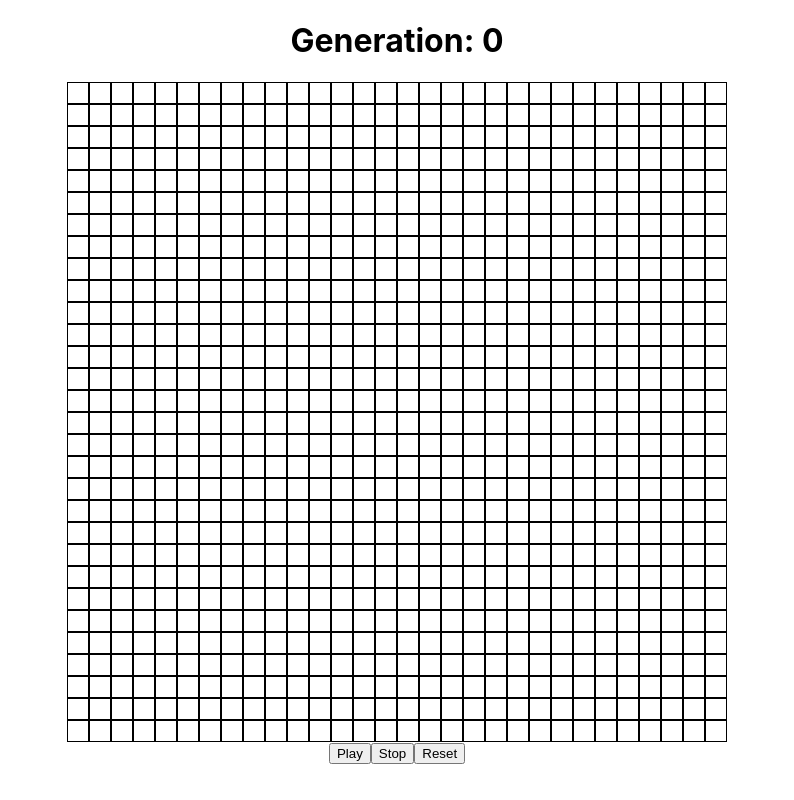
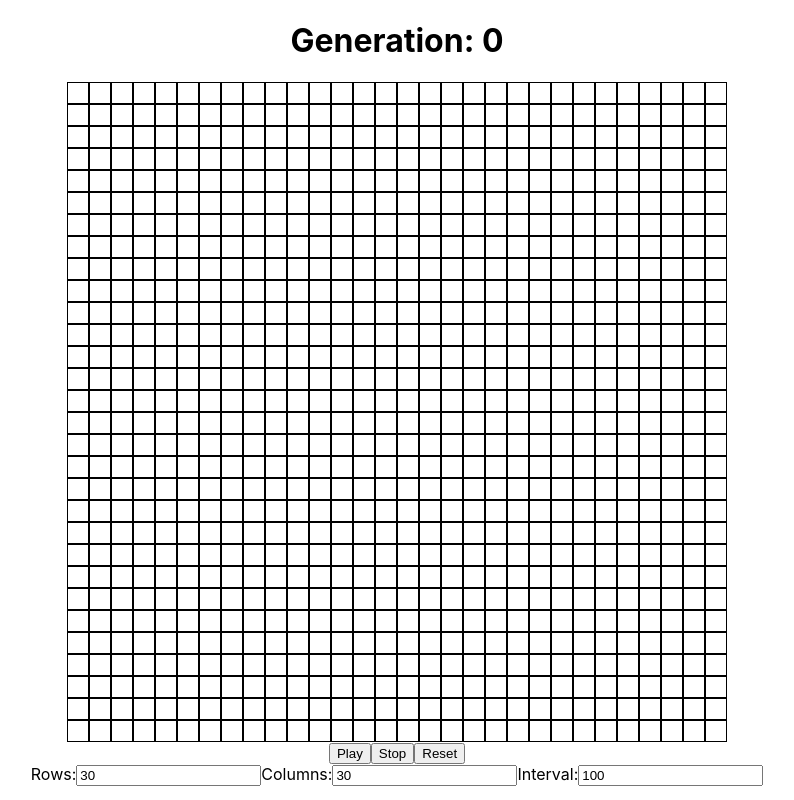
Before and after one commit to bloominstituteoftechnology/CS-Build-Week-1, a React (Create React App) app in the folder gol/: page / in a window 1280 px wide. Shown: the whole page, without its empty margins (243-1037 px from the left). Built offline with nearby package versions, Linux system fonts and the light colour scheme.

Commit message:
Adding controls

```diff
--- /dev/null
+++ b/gol/src/Components/Controls.js
@@ -0,0 +1,23 @@
+import React from 'react';
+import '../App.css';
+
+const Controls = (props) => {
+    return (
+        <div className = 'controls'>
+           <label className = 'label'>
+            Rows:
+            <input className = 'input' type = 'text' value = {props.rows} onChange = {props.rowsOnChange} />
+            </label>
+            <label className = 'label'>
+            Columns:
+            <input className = 'input' type = 'text' value = {props.columns} onChange = {props.columnsOnChange} />
+            </label>
+            <label className = 'label'>
+            Interval:
+            <input className = 'input' type = 'text' value = {props.interval} onChange = {props.intervalChange} />
+            </label>
+        </div>
+     );
+}
+
+export default Controls;
--- a/gol/src/Components/Grid.js
+++ b/gol/src/Components/Grid.js
@@ -4,6 +4,7 @@ import Cell from './Cell';
 import '../App.css';
 import Header from './Header';
 import Game_of_life from '../Logic/Game_of_life';
+import Controls from './Controls';
 
 class Grid extends Component {
     constructor(props) {
@@ -47,7 +48,11 @@ class Grid extends Component {
              gridSize: [30, 30],
              runningGame: false,
              game_of_life: new Game_of_life(),
-         })
+         },  () => {
+            if (this.intervalTimer) {
+                clearInterval(this.intervalTimer);
+            }
+        });
     }
 
     toggleCell = (coordinates) => {
@@ -86,6 +91,12 @@ class Grid extends Component {
         return newGrid;
     }
 
+    intervalChange = (event) => {
+        this.setState({
+            interval: event.target.value,
+        });
+    }
+
     render() {
         return (
             <div className = 'gol-container'>
@@ -98,6 +109,16 @@ class Grid extends Component {
                     stop = {this.stop}
                     reset = {this.reset}
                 />
+                <Controls
+                    rows = {this.state.gridSize[1]}
+                    columns = {this.state.gridSize[0]}
+                    interval = {this.state.interval}
+
+
+
+                    intervalChange = {this.intervalChange}
+
+                />
             </div>
          );
     }
```
Also changed, not shown: gol/src/App.css (line endings or trailing spaces).
